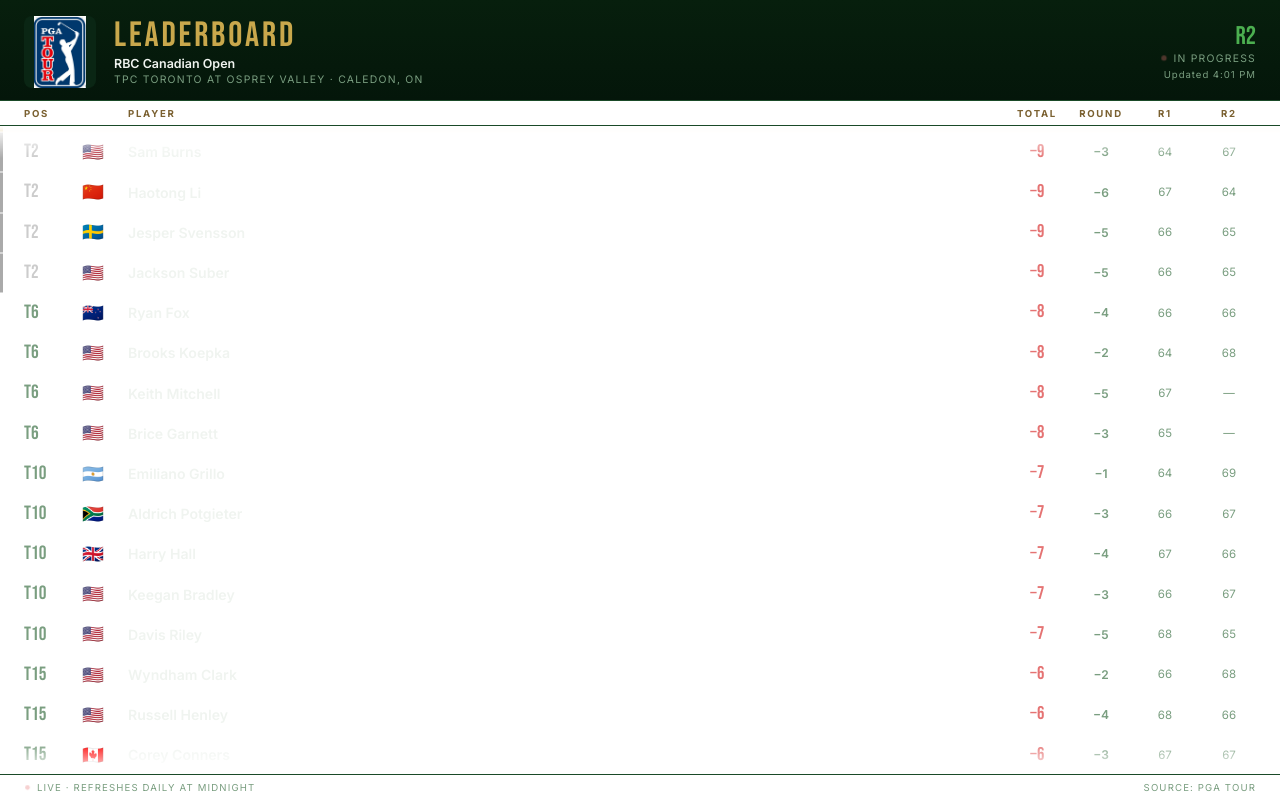
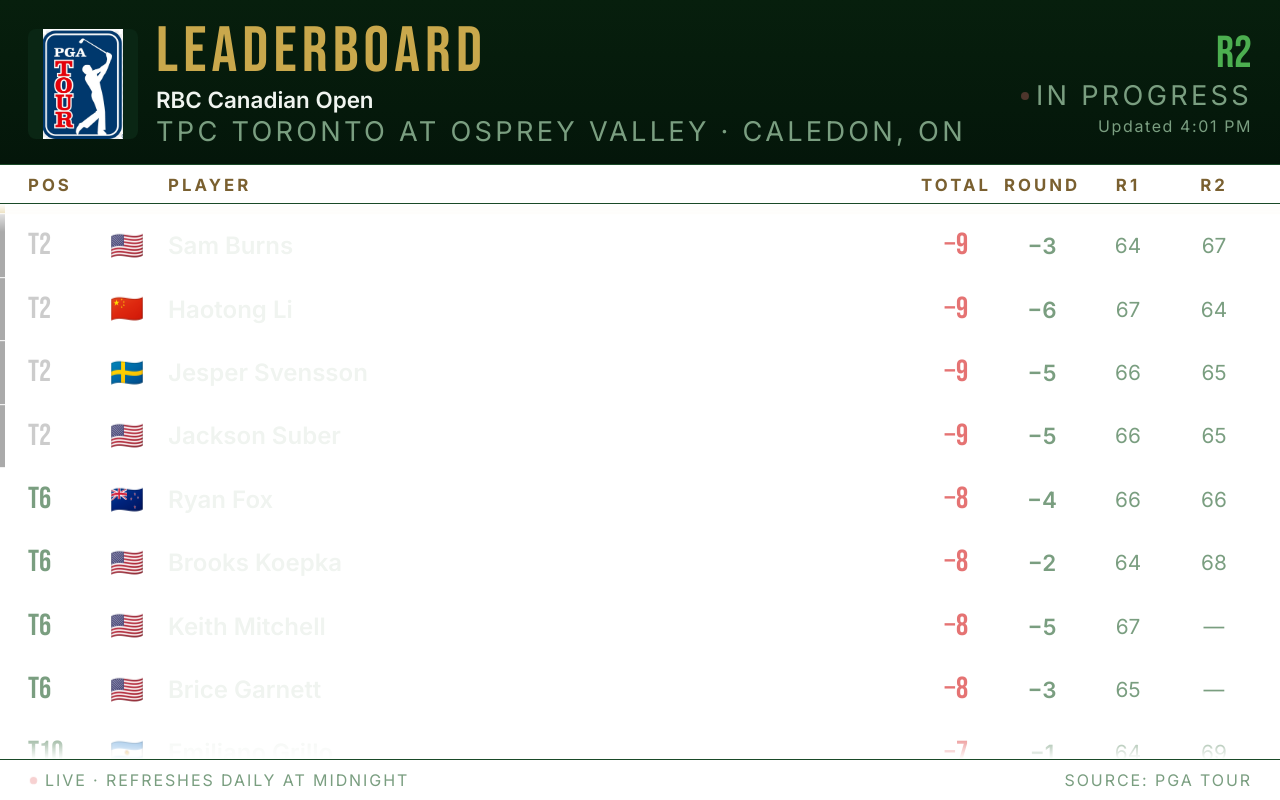
Before and after one commit to nancyamedeo-rgb/pga-leaderboard, a plain HTML site: page index.html in a window 1280 px wide. Drawn offline with Linux system fonts and the light colour scheme.

Commit message:
Update index.html

```diff
--- a/index.html
+++ b/index.html
@@ -38,7 +38,7 @@
     display: flex;
     align-items: center;
     gap: 18px;
-    padding: 16px 24px 12px;
+    padding: 20px 28px 16px;
     border-bottom: 1px solid var(--border);
     background: linear-gradient(180deg, #071f0d 0%, var(--bg) 100%);
     flex-shrink: 0;
@@ -46,7 +46,7 @@
 
   /* Logo placeholder — swap src to your pga_logo.jpg */
   .logo-wrap {
-    width: 72px; height: 72px;
+    width: 110px; height: 110px;
     border-radius: 8px;
     border: none;
     display: flex;
@@ -66,19 +66,19 @@
   .header-text { flex: 1; }
   .header-title {
     font-family: 'Bebas Neue', sans-serif;
-    font-size: 2.2rem;
+    font-size: 4rem;
     letter-spacing: 0.08em;
     color: var(--gold);
     line-height: 1;
   }
   .header-event {
-    font-size: 0.78rem;
+    font-size: 1.4rem;
     color: var(--white);
     font-weight: 600;
     margin-top: 2px;
   }
   .header-sub {
-    font-size: 0.65rem;
+    font-size: 1.7rem;
     color: var(--muted);
     letter-spacing: 0.12em;
     text-transform: uppercase;
@@ -88,13 +88,13 @@
   .header-right { text-align: right; flex-shrink: 0; }
   .header-right .round-badge {
     font-family: 'Bebas Neue', sans-serif;
-    font-size: 1.6rem;
+    font-size: 2.8rem;
     color: var(--green-hi);
     line-height: 1;
   }
   .header-right .live-dot {
     display: inline-block;
-    width: 8px; height: 8px;
+    width: 12px; height: 12px;
     border-radius: 50%;
     background: var(--red);
     margin-right: 5px;
@@ -103,7 +103,7 @@
     position: relative; top: -1px;
   }
   .header-right .status-line {
-    font-size: 0.65rem;
+    font-size: 1.7rem;
     color: var(--muted);
     letter-spacing: 0.12em;
     text-transform: uppercase;
@@ -113,15 +113,15 @@
   /* ── COLUMN LABELS ── */
   .col-labels {
     display: grid;
-    grid-template-columns: 48px 36px 1fr 54px 54px 54px 54px;
+    grid-template-columns: 72px 48px 1fr 76px 76px 76px 76px;
     gap: 0 10px;
-    padding: 7px 24px 6px;
+    padding: 10px 28px 8px;
     border-bottom: 1px solid var(--border);
     flex-shrink: 0;
     background: transparent;
   }
   .col-label {
-    font-size: 0.6rem;
+    font-size: 1.05rem;
     color: var(--gold-dim);
     letter-spacing: 0.18em;
     text-transform: uppercase;
@@ -154,10 +154,10 @@
   /* ── PLAYER ROW ── */
   .row {
     display: grid;
-    grid-template-columns: 48px 36px 1fr 54px 54px 54px 54px;
+    grid-template-columns: 72px 48px 1fr 76px 76px 76px 76px;
     gap: 0 10px;
     align-items: center;
-    padding: 10px 24px;
+    padding: 16px 28px;
     border-bottom: 1px solid rgba(255,255,255,0.06);
     position: relative;
     background: transparent;
@@ -165,13 +165,13 @@
 
   /* Top-3 accent */
   .row.p1 { background: rgba(201,168,76,0.08); }
-  .row.p1::before { content:''; position:absolute; left:0;top:0;bottom:0; width:3px; background: var(--gold); }
-  .row.p2::before { content:''; position:absolute; left:0;top:0;bottom:0; width:3px; background: #aaa; }
-  .row.p3::before { content:''; position:absolute; left:0;top:0;bottom:0; width:3px; background: #cd7f32; }
+  .row.p1::before { content:''; position:absolute; left:0;top:0;bottom:0; width:5px; background: var(--gold); }
+  .row.p2::before { content:''; position:absolute; left:0;top:0;bottom:0; width:5px; background: #aaa; }
+  .row.p3::before { content:''; position:absolute; left:0;top:0;bottom:0; width:5px; background: #cd7f32; }
 
   .row-pos {
     font-family: 'Bebas Neue', sans-serif;
-    font-size: 1.2rem;
+    font-size: 1.9rem;
     color: var(--muted);
     line-height: 1;
   }
@@ -180,12 +180,12 @@
   .row.p3 .row-pos { color: #cd7f32; }
 
   .row-flag {
-    font-size: 1.1rem;
+    font-size: 1.7rem;
     line-height: 1;
   }
 
   .row-name {
-    font-size: 0.88rem;
+    font-size: 1.5rem;
     font-weight: 600;
     color: var(--white);
     white-space: nowrap;
@@ -196,7 +196,7 @@
 
   .row-score {
     font-family: 'Bebas Neue', sans-serif;
-    font-size: 1.15rem;
+    font-size: 1.9rem;
     text-align: center;
     line-height: 1;
   }
@@ -205,20 +205,20 @@
   .score-even  { color: var(--muted); }
 
   .row-round {
-    font-size: 0.75rem;
+    font-size: 1.4rem;
     text-align: center;
     color: var(--muted);
     font-weight: 600;
   }
 
   .row-r1, .row-r2 {
-    font-size: 0.72rem;
+    font-size: 1.3rem;
     text-align: center;
     color: var(--muted);
   }
 
   .row-thru {
-    font-size: 0.68rem;
+    font-size: 1.2rem;
     text-align: right;
     color: var(--muted);
     letter-spacing: 0.04em;
@@ -227,7 +227,7 @@
 
   /* ── FOOTER ── */
   .footer {
-    padding: 7px 24px;
+    padding: 10px 28px;
     border-top: 1px solid var(--border);
     display: flex;
     justify-content: space-between;
@@ -236,13 +236,13 @@
     background: transparent;
   }
   .footer-note {
-    font-size: 0.6rem;
+    font-size: 1.0rem;
     color: var(--muted);
     letter-spacing: 0.12em;
     text-transform: uppercase;
   }
   .pulse-dot {
-    width: 7px; height: 7px;
+    width: 11px; height: 11px;
     border-radius: 50%;
     background: var(--red);
     display: inline-block;
@@ -254,7 +254,7 @@
     50%      { opacity:0.3; transform:scale(0.65); }
   }
 
-  #last-updated { font-size: 0.6rem; color: var(--muted); letter-spacing: 0.1em; }
+  #last-updated { font-size: 1.0rem; color: var(--muted); letter-spacing: 0.1em; }
 </style>
 </head>
 <body>
```
